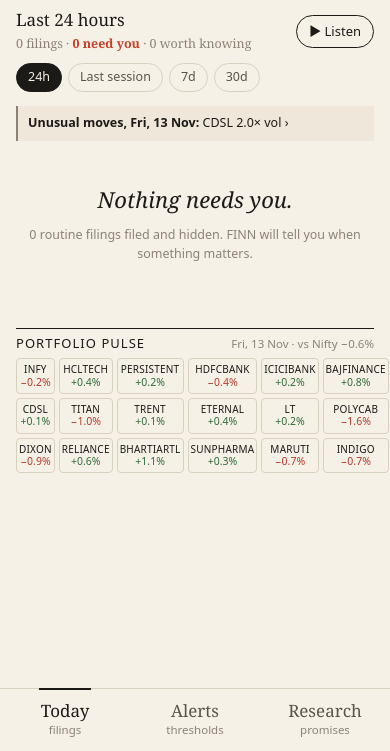
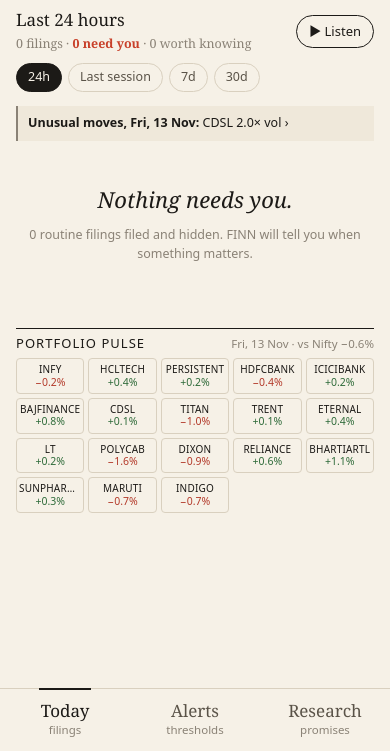
Before and after one commit to Gazal-Sharma/FINN, a plain HTML site: page public/index.html in a window 390 px wide. Shown: the part 93-844 px from the top of the page. Drawn offline with Linux system fonts and the light colour scheme; no server answers.

Commit message:
Pulse grid fits small phones; draft write-up
Co-Authored-By: Claude Opus 5.5 <noreply@anthropic.com>
Claude-Session: https://claude.ai/code/session_018ZP147ixokbEuv5MHTA72D

```diff
--- a/public/app.css
+++ b/public/app.css
@@ -94,7 +94,7 @@ table.res td { text-align: right; padding: 4px 0; border-top: 1px solid var(--ru
 .newline { display: flex; align-items: center; gap: 8px; color: var(--act); font-size: 11.5px; margin: 8px 0; }
 .newline::before, .newline::after { content: ""; flex: 1; height: 1px; background: var(--act); opacity: .5; }
 
-.pulse { display: grid; grid-template-columns: repeat(6, 1fr); gap: 4px; margin: 4px 0 6px; }
+.pulse { display: grid; grid-template-columns: repeat(auto-fill, minmax(66px, 1fr)); gap: 4px; margin: 4px 0 6px; }
 .pulse button { border: 1px solid var(--rule); border-radius: 4px; padding: 4px 2px; font-size: 10.5px; text-align: center; line-height: 1.25; }
 .pulse button b { display: block; font-weight: 500; font-size: 10px; letter-spacing: .02em; overflow: hidden; text-overflow: ellipsis; }
 
```
Also changed, not shown: 1 other file.
